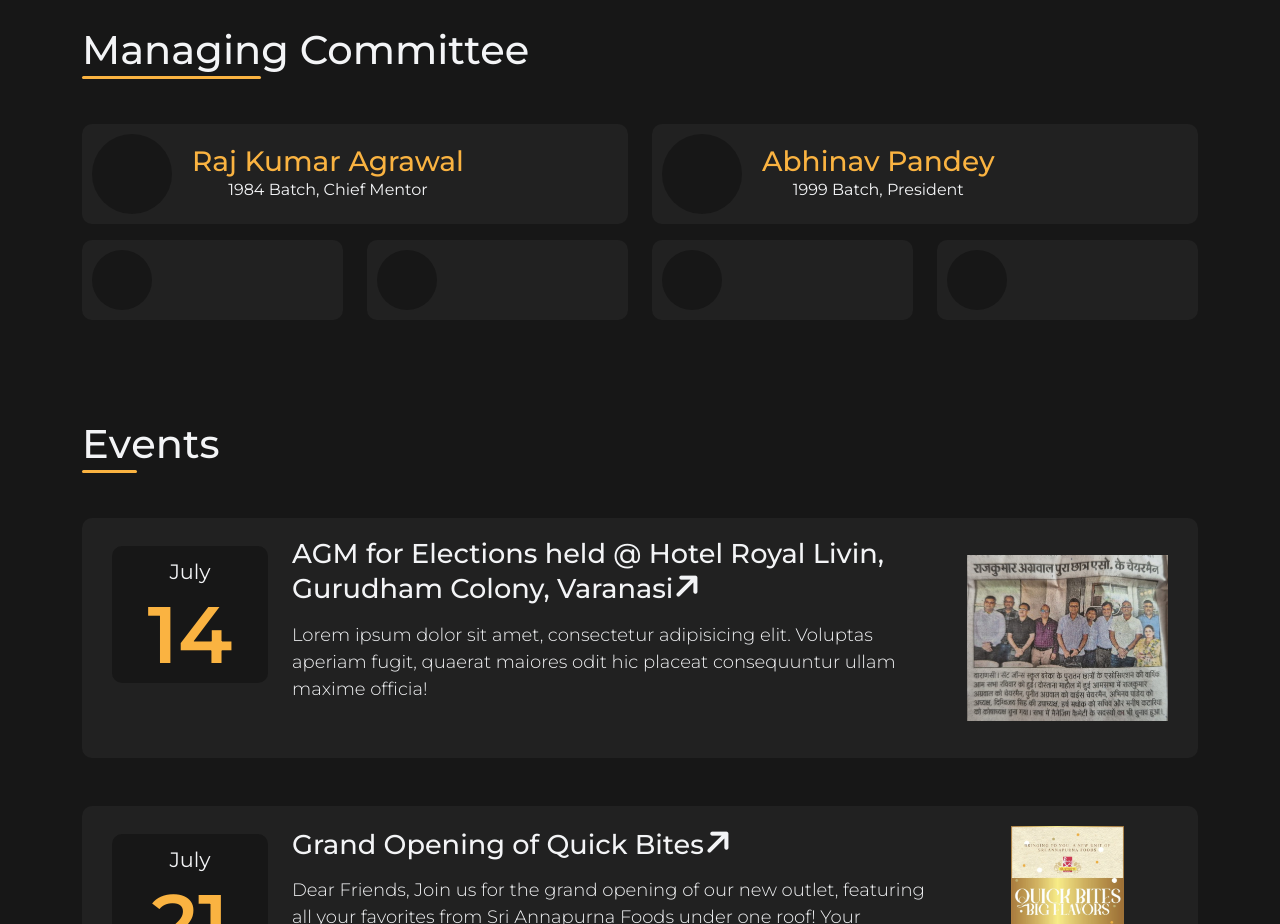
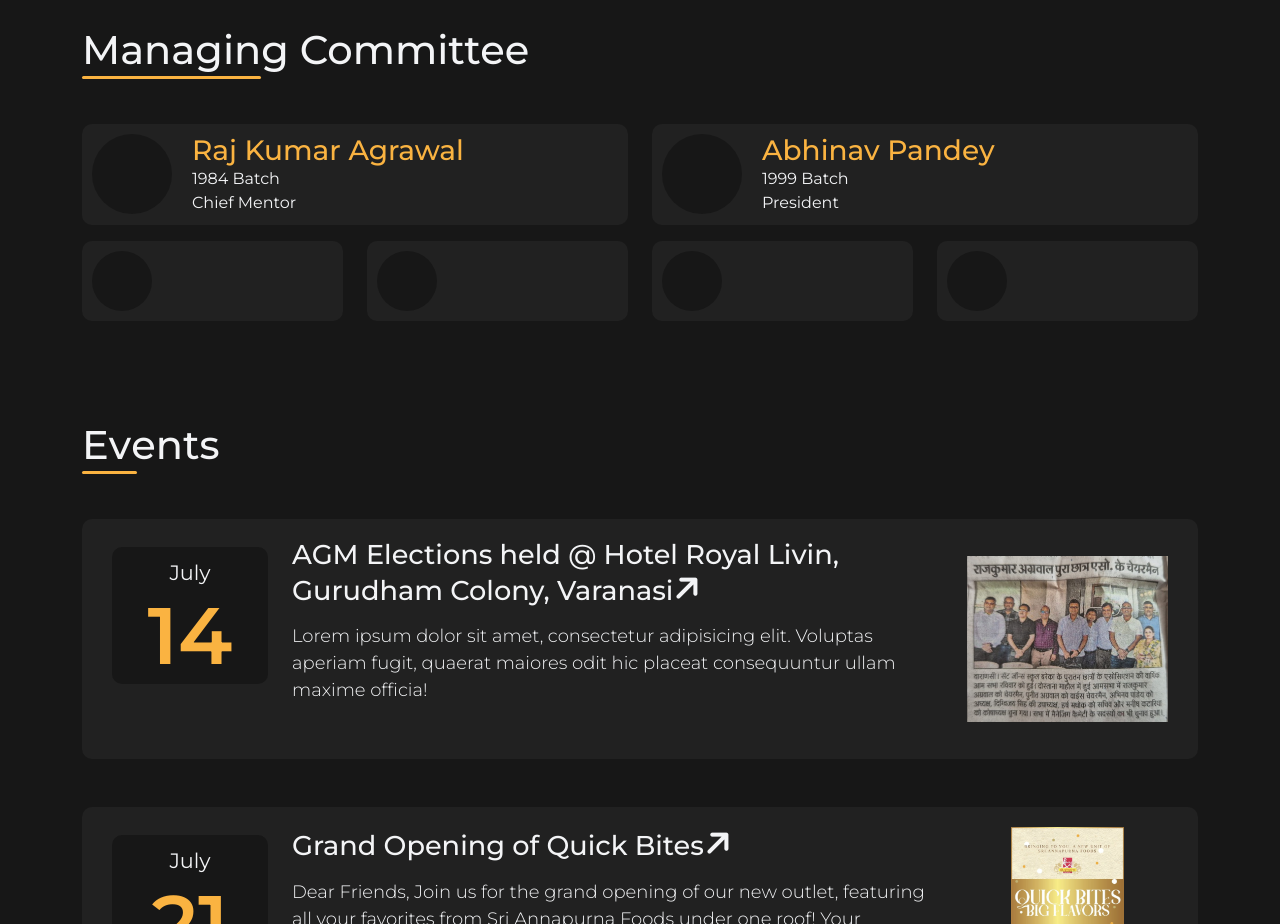
Before and after one commit to PriyeshRai369/sjsaa, a React (Vite) app: page / in a window 1280 px wide. Shown: the part 1560-2484 px from the top of the page. Built offline with nearby package versions, Linux system fonts and the light colour scheme; some icons are missing; a web font is replaced by a local one.

Commit message:
modify css.

```diff
--- a/src/components/Events/Events.jsx
+++ b/src/components/Events/Events.jsx
@@ -65,7 +65,7 @@ export default function Events() {
                           <div className="heading">
                             <a href="/">
                               <h1>
-                                AGM for Elections held @ Hotel Royal Livin,
+                                AGM Elections held @ Hotel Royal Livin,
                                 Gurudham Colony, Varanasi
                                 <i className="fa-solid fa-arrow-right "></i>
                               </h1>
--- a/src/components/ManagingCommittee/ManagingCommittee.jsx
+++ b/src/components/ManagingCommittee/ManagingCommittee.jsx
@@ -8,21 +8,21 @@ export default function ManagingCommittee() {
           <h1>Managing Committee</h1>
         </div>
         <div className="row row-gap-3">
-          <div className="col-lg-6 col-md-6 col-sm-6 text-center">
+          <div className="col-lg-6 col-md-6 col-sm-6 ">
             <div className="committeeContainer">
               <div className="committeeMemberImage"></div>
               <div className="committeeMemberDetails">
                 <h3>Raj Kumar Agrawal</h3>
-                <p>1984 Batch, Chief Mentor</p>
+                <p>1984 Batch<br /> Chief Mentor</p>
               </div>
             </div>
           </div>
-          <div className="col-lg-6 col-md-6 col-sm-6 text-center">
+          <div className="col-lg-6 col-md-6 col-sm-6 ">
             <div className="committeeContainer">
               <div className="committeeMemberImage"></div>
               <div className="committeeMemberDetails">
                 <h3>Abhinav Pandey</h3>
-                <p>1999 Batch, President</p>
+                <p>1999 Batch<br /> President</p>
               </div>
             </div>
           </div>
```
